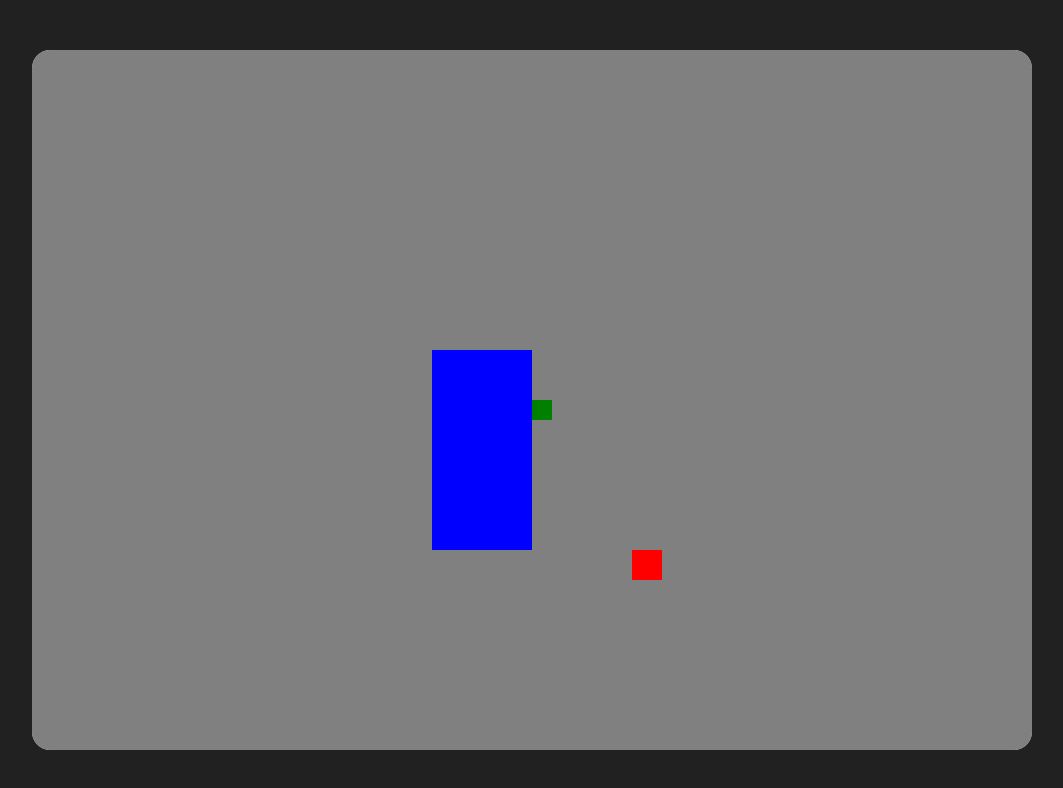
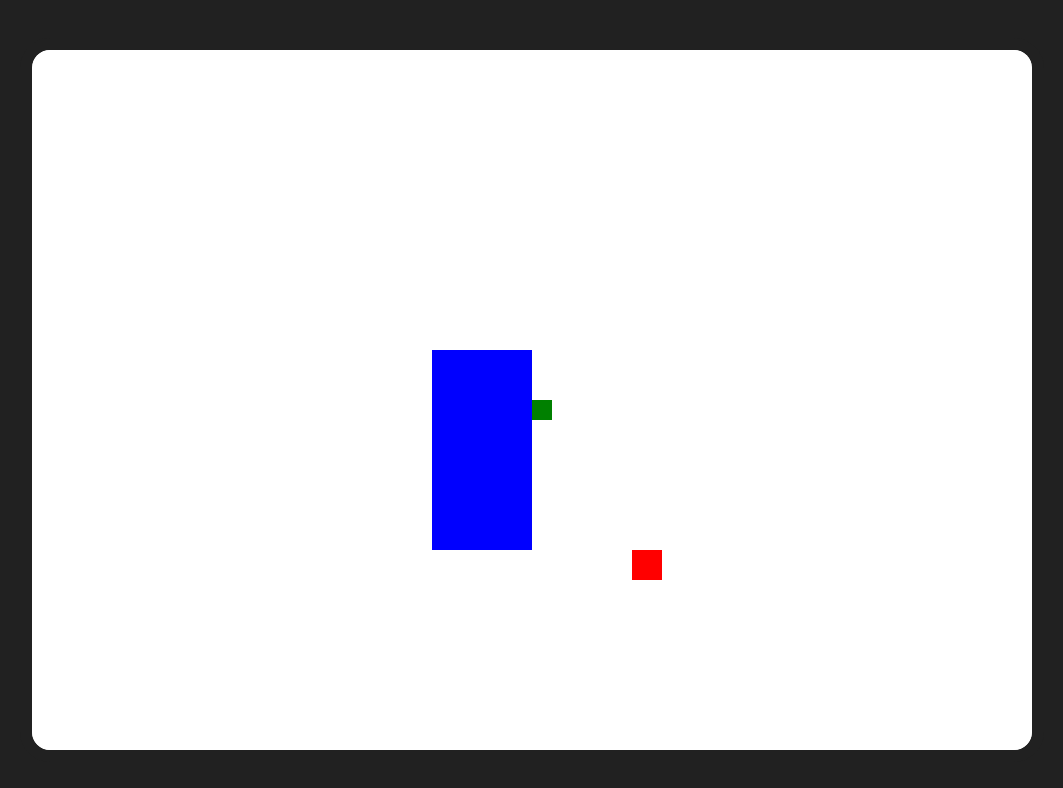
Before and after one commit to JeonDaehong/scenario-gpt-project, a plain HTML site: page GPT_Project/index.html in a window 1280 px wide. Shown: the whole page, without its empty margins (108-1171 px from the left). Drawn offline with Linux system fonts and the light colour scheme.

Commit message:
Add files via upload

```diff
--- a/GPT_Project/index.html
+++ b/GPT_Project/index.html
@@ -94,16 +94,16 @@
       // 게임 루프
       function gameLoop() {
         // 플레이어 이동 처리
-        if (keys[37] && player.x > player.speed && !checkCollision(player.x - player.speed, player.y, player.width, player.height, building.x, building.y, building.width, building.height)) {
+        if (keys[37] && !checkCollision(player.x - player.speed, player.y, player.width, player.height, building.x, building.y, building.width, building.height)) {
           player.x -= player.speed; // 왼쪽 화살표
         }
-        if (keys[39] && player.x < canvas.width - player.width - player.speed && !checkCollision(player.x + player.speed, player.y, player.width, player.height, building.x, building.y, building.width, building.height)) {
+        if (keys[39] && !checkCollision(player.x + player.speed, player.y, player.width, player.height, building.x, building.y, building.width, building.height)) {
           player.x += player.speed; // 오른쪽 화살표
         }
-        if (keys[38] && player.y > player.speed && !checkCollision(player.x, player.y - player.speed, player.width, player.height, building.x, building.y, building.width, building.height)) {
+        if (keys[38] && !checkCollision(player.x, player.y - player.speed, player.width, player.height, building.x, building.y, building.width, building.height)) {
           player.y -= player.speed; // 위쪽 화살표
         }
-        if (keys[40] && player.y < canvas.height - player.height - player.speed  && !checkCollision(player.x, player.y + player.speed, player.width, player.height, building.x, building.y, building.width, building.height)) {
+        if (keys[40] && !checkCollision(player.x, player.y + player.speed, player.width, player.height, building.x, building.y, building.width, building.height)) {
           player.y += player.speed; // 아래쪽 화살표
         }
 
@@ -116,20 +116,14 @@
         }
 
         // 카메라 위치 조정
-        const cameraX = Math.max(
-          0,
-          Math.min(player.x - canvas.width / 2, mapWidth - canvas.width)
-        );
-        const cameraY = Math.max(
-          0,
-          Math.min(player.y - canvas.height / 2, mapHeight - canvas.height)
-        );
+        const cameraX = player.x - canvas.width / 2;
+        const cameraY = player.y - canvas.height / 2;
 
         // 캔버스 초기화
         context.clearRect(0, 0, canvas.width, canvas.height);
 
         // 맵 그리기
-        context.fillStyle = 'gray';
+        context.fillStyle = 'white';
         context.fillRect(0, 0, canvas.width, canvas.height);
 
         // 건물 그리기
@@ -175,16 +169,16 @@
 
         // 대화 상태 표시
         if (isTalking) {
-          context.fillStyle = 'white';
+          context.fillStyle = 'gray';
           context.fillRect(0, 550, 1000, 150);
           context.strokeRect(0, 550, 1000, 150);
 
-          context.fillStyle = 'black';
+          context.fillStyle = 'white';
           context.font = '23px Arial';
           context.fillText('NPC: 안녕하세요!', 30, 600);
         } else {
           context.clearRect(0, 550, 1000, 150);
-          context.fillStyle = 'gray';
+          context.fillStyle = 'white';
           context.fillRect(0, 550, 1000, 150);
         }
 
```
